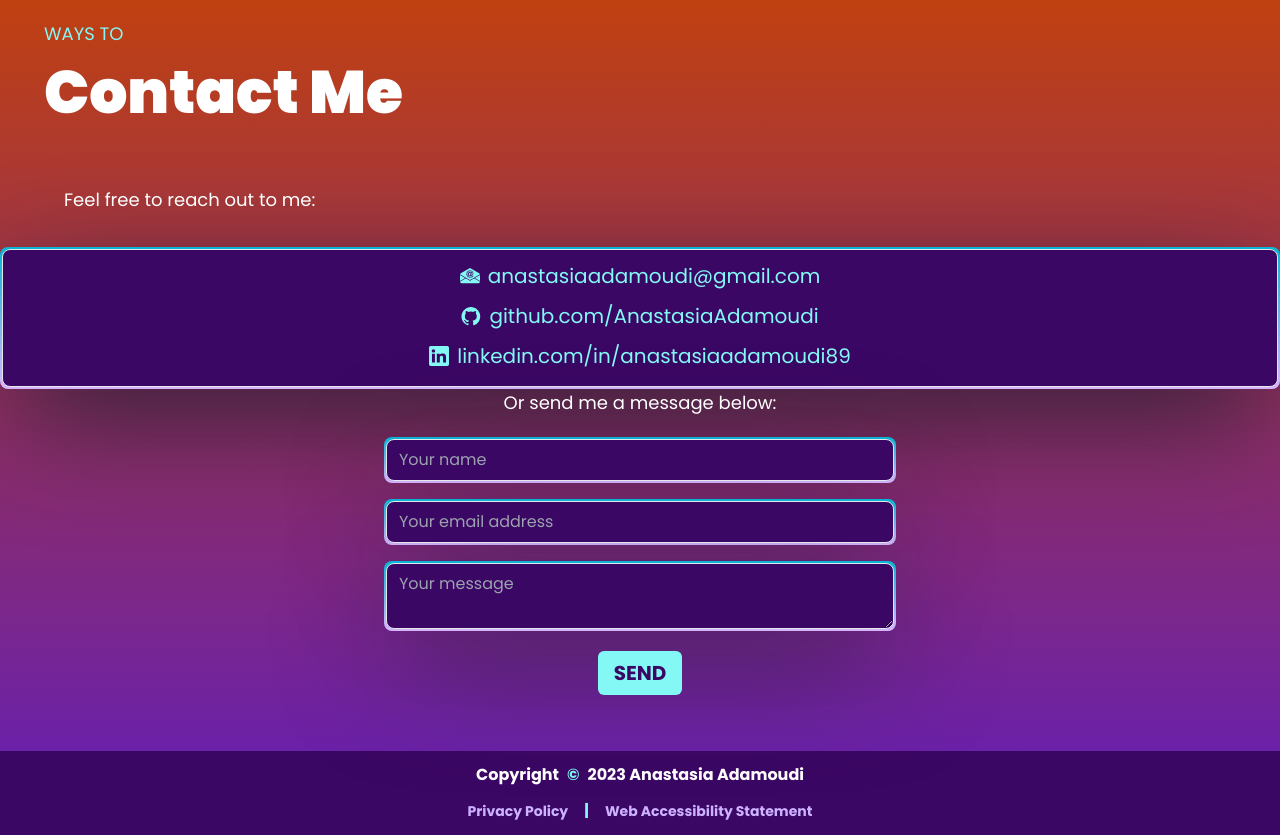
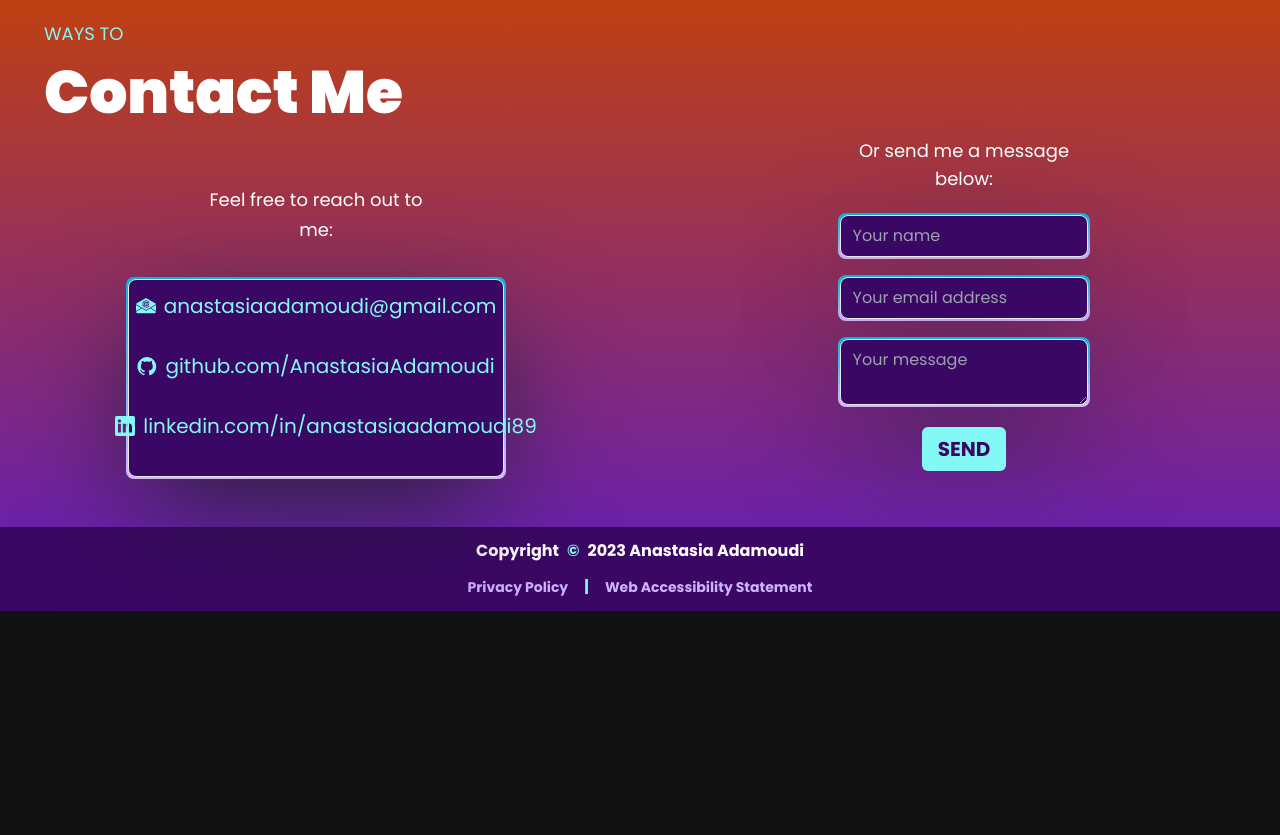
Before and after one commit to spiralnebulam31/PortfolioWebsite, a React (Vite) app: page / in a window 1280 px wide. Shown: the part 5180-6015 px from the top of the page. After the commit the page ends 5791 px from the top, so only its background shows below. Built offline with nearby package versions, Linux system fonts and the light colour scheme.

Commit message:
Reorganised Contact code (added two new componets to help make the code clearer) and changed the responsiveness (one column on mobile, two on large screens)

```diff
--- a/src/components/Contact.jsx
+++ b/src/components/Contact.jsx
@@ -6,6 +6,8 @@ import emailjs from "@emailjs/browser";
 import { linkedin, linkedin2, github, github2, email, email2 } from "../assets";
 import { mountains, planet1, planet2, starrySky1 } from "../assets";
 import Parallax from "./Parallax";
+
+// ... (imports)
 
 const Contact = ({
   linkedinIsHovered,
@@ -18,7 +20,6 @@ const Contact = ({
   handleEmailMouseEnter,
   handleEmailMouseLeave,
 }) => {
-  // For emailjs
   const form = useRef();
 
   const openPopup = () => {
@@ -49,160 +50,128 @@ const Contact = ({
 
   return (
     <section id="contact">
-
       <div className="bg-gradient-to-b from-orange-700 to-purple-800 relative bg-cover w-full left-0 right-0 bottom-0 top-0 py-10">
-
         {/* Title */}
         <div className="mx-auto px-5">
           <div>
             <p className={styles.sectionSubText + styles.paddingX}>Ways to</p>
-            <h2 className={styles.sectionHeadText + styles.paddingX}>
-              Contact Me
-            </h2>
+            <h2 className={styles.sectionHeadText + styles.paddingX}>Contact Me</h2>
           </div>
         </div>
         {/* End of title */}
 
-
-          {/* Content text */}
-              <div
-                className="text-white font-body text-lg max-w-full sm:px-16 px-6 py-8 leading-[30px]"
-              >
+        <div className="grid grid-cols-1 sm:grid-cols-1 md:grid-cols-1 lg:grid-cols-2 xl:grid-cols-2 gap-4">
+          {/* Contact Information */}
+          <div className="mb-2 text-center max-w-[80%] xl:max-w-[60%] mx-auto">
+            <div className="text-white font-body text-lg max-w-full sm:px-16 px-6 py-8 leading-[30px]">
               <p className="mt-4">Feel free to reach out to me:</p>
             </div>
 
-                {/* Contact info */}
-                <div
-                  className="bg-gradient-to-b from-cyan-500 to-purple-300 p-[2px] rounded-lg shadow-card text-center"
-                >
+            {/* Contact Info Container */}
+            <div className="bg-gradient-to-b from-cyan-500 to-purple-300 p-[2px] rounded-lg shadow-card text-center">
               <div className="bg-background1 w-full rounded-lg border pb-3 pt-3">
 
-                    {/* Contact links */}
-                    <div className="flex justify-center items-center gap-5 pb-3">
-                      <a
+                {/* Contact Links */}
+                <div className="flex flex-col gap-5 pb-3">
+                  <ContactLink
                     href="mailto:anastasiaadamoudi@gmail.com"
                     onMouseEnter={handleEmailMouseEnter}
                     onMouseLeave={handleEmailMouseLeave}
-                        alt="email address"
-                        className="text-secondary hover:text-primary flex items-center whitespace-nowrap
-                        text-sm sm:text-sm md:text-md lg:text-md xl:text-xl"
-                      >
-                        <img
-                          src={emailIsHovered ? email2 : email}
-                          alt="email icon"
-                          className="w-[20px] h-[20px] object-contain"
+                    icon={emailIsHovered ? email2 : email}
+                    text="anastasiaadamoudi@gmail.com"
                   />
-                        <p className="ml-2">anastasiaadamoudi@gmail.com</p>
-                      </a>
-                    </div>
-
-                    <div className="flex justify-center items-center gap-5 pb-3">
-                      <a
+                  <ContactLink
                     href="https://github.com/AnastasiaAdamoudi"
                     target="_blank"
                     rel="noreferrer"
                     onMouseEnter={handleGithubMouseEnter}
                     onMouseLeave={handleGithubMouseLeave}
-                        alt="GitHub profile"
-                        className="text-secondary hover:text-primary flex items-center whitespace-nowrap
-                        text-sm sm:text-sm md:text-md lg:text-md xl:text-xl"
-                      >
-                        <img
-                          src={githubIsHovered ? github2 : github}
-                          alt="GitHub icon"
-                          className="w-[20px] h-[20px] object-contain"
+                    icon={githubIsHovered ? github2 : github}
+                    text="github.com/AnastasiaAdamoudi"
                   />
-                        <p className="ml-2">github.com/AnastasiaAdamoudi</p>
-                      </a>
-                    </div>
-
-                    <div className="flex justify-center items-center gap-5 pb-1">
-                      <a
+                  <ContactLink
                     href="https://www.linkedin.com/in/anastasiaadamoudi89/"
                     target="_blank"
                     rel="noreferrer"
                     onMouseEnter={handleLinkedinMouseEnter}
                     onMouseLeave={handleLinkedinMouseLeave}
-                        alt="LinkedIn profile"
-                        className="text-secondary hover:text-primary flex items-center whitespace-nowrap
-                        text-sm sm:text-sm md:text-md lg:text-md xl:text-xl"
-                      >
-                        <img
-                          src={linkedinIsHovered ? linkedin2 : linkedin}
-                          alt="LinkedIn icon"
-                          className="w-[20px] h-[20px] object-contain"
+                    icon={linkedinIsHovered ? linkedin2 : linkedin}
+                    text="linkedin.com/in/anastasiaadamoudi89"
                   />
-                        <p className="ml-2">
-                          linkedin.com/in/anastasiaadamoudi89
-                        </p>
-                      </a>
-                    </div> {/* End of contact links */}
+                </div>
+                {/* End of Contact Links */}
 
-                  </div> {/* End of contact info */}
-                </div> {/* End of contact info container */}
+              </div>
+              {/* End of Contact Info */}
+            </div>
+            {/* End of Contact Info Container */}
+          </div>
+          {/* End of Contact Information */}
 
-            {/* Contact form */}
-            <div
-              className="text-center w-[60%] md:w-[40%] mx-auto"
-            >
-              <p
-                className={
-                  "text-white font-body text-lg max-w-lg xl:max-w-6xl pb-5"
-                }
-              >
+          {/* Contact Form */}
+          <div className="text-center w-[60%] md:w-[40%] mx-auto">
+            <p className="text-white font-body text-lg max-w-lg xl:max-w-6xl pb-5">
               Or send me a message below:
             </p>
 
             <form ref={form} onSubmit={sendEmail}>
-                <div
-                  className="mb-4 flex items-center
-                   bg-gradient-to-b from-cyan-500 to-purple-300 p-[2px] rounded-lg shadow-card"
-                >
-                  <input
-                    type="text"
-                    placeholder="Your name"
-                    name="from_name"
-                    className="border py-2 px-3 text-body bg-background1 w-full md:w-full rounded-lg text-white text-body"
-                  />
-                </div>
+              {/* Form Inputs */}
+              <ContactInput type="text" placeholder="Your name" name="from_name" />
+              <ContactInput type="email" placeholder="Your email address" name="user_email" />
+              <ContactInput type="textarea" placeholder="Your message" name="message" />
 
-                <div
-                  className="mb-4 flex items-center
-                   bg-gradient-to-b from-cyan-500 to-purple-300 p-[2px] rounded-lg shadow-card"
-                >
-                  <input
-                    type="email"
-                    placeholder="Your email address"
-                    name="user_email"
-                    className="border py-2 px-3 text-body bg-background1 w-full md:w-full rounded-lg text-white text-body"
-                  />
-                </div>
-
-                <div
-                  className="mb-4 flex items-center
-                   bg-gradient-to-b from-cyan-500 to-purple-300 p-[2px] rounded-lg shadow-card"
-                >
-                  <textarea
-                    name="message"
-                    placeholder="Your message"
-                    className="border py-2 px-3 text-body bg-background1 w-full md:w-full rounded-lg text-white text-body"
-                  />
-                </div>
+              {/* Submit Button */}
               <div className="mb-4">
                 <button
                   type="submit"
-                    className="bg-secondary hover:bg-primary mt-1 font-links font-bold uppercase
-                            text-sm sm:text-md md:text-l lg:text-xl text-background1 py-2 px-4 rounded-md items-center mx-auto"
+                  className="bg-secondary hover:bg-primary mt-1 font-links font-bold uppercase text-sm sm:text-md md:text-l lg:text-xl text-background1 py-2 px-4 rounded-md items-center mx-auto"
                 >
                   Send
                 </button>
               </div>
             </form>
           </div>
-
+          {/* End of Contact Form */}
+        </div>
       </div>
     </section>
   );
 };
 
+// Additional components (helper components)
+const ContactLink = ({ href, onMouseEnter, onMouseLeave, icon, text }) => (
+  <div className="flex justify-center items-center gap-5 pb-3">
+    <a
+      href={href}
+      onMouseEnter={onMouseEnter}
+      onMouseLeave={onMouseLeave}
+      target="_blank"
+      rel="noreferrer"
+      className="text-secondary hover:text-primary flex items-center whitespace-nowrap text-sm sm:text-sm md:text-md lg:text-md xl:text-xl"
+    >
+      <img src={icon} alt={`${text} icon`} className="w-[20px] h-[20px] object-contain" />
+      <p className="ml-2">{text}</p>
+    </a>
+  </div>
+);
+
+const ContactInput = ({ type, placeholder, name }) => (
+  <div className="mb-4 flex items-center bg-gradient-to-b from-cyan-500 to-purple-300 p-[2px] rounded-lg shadow-card">
+    {type === 'textarea' ? (
+      <textarea
+        name={name}
+        placeholder={placeholder}
+        className="border py-2 px-3 text-body bg-background1 w-full md:w-full rounded-lg text-white text-body"
+      />
+    ) : (
+      <input
+        type={type}
+        placeholder={placeholder}
+        name={name}
+        className="border py-2 px-3 text-body bg-background1 w-full md:w-full rounded-lg text-white text-body"
+      />
+    )}
+  </div>
+);
+
 export default Contact;
```
Lines whose indentation alone changed are shown as unchanged.
